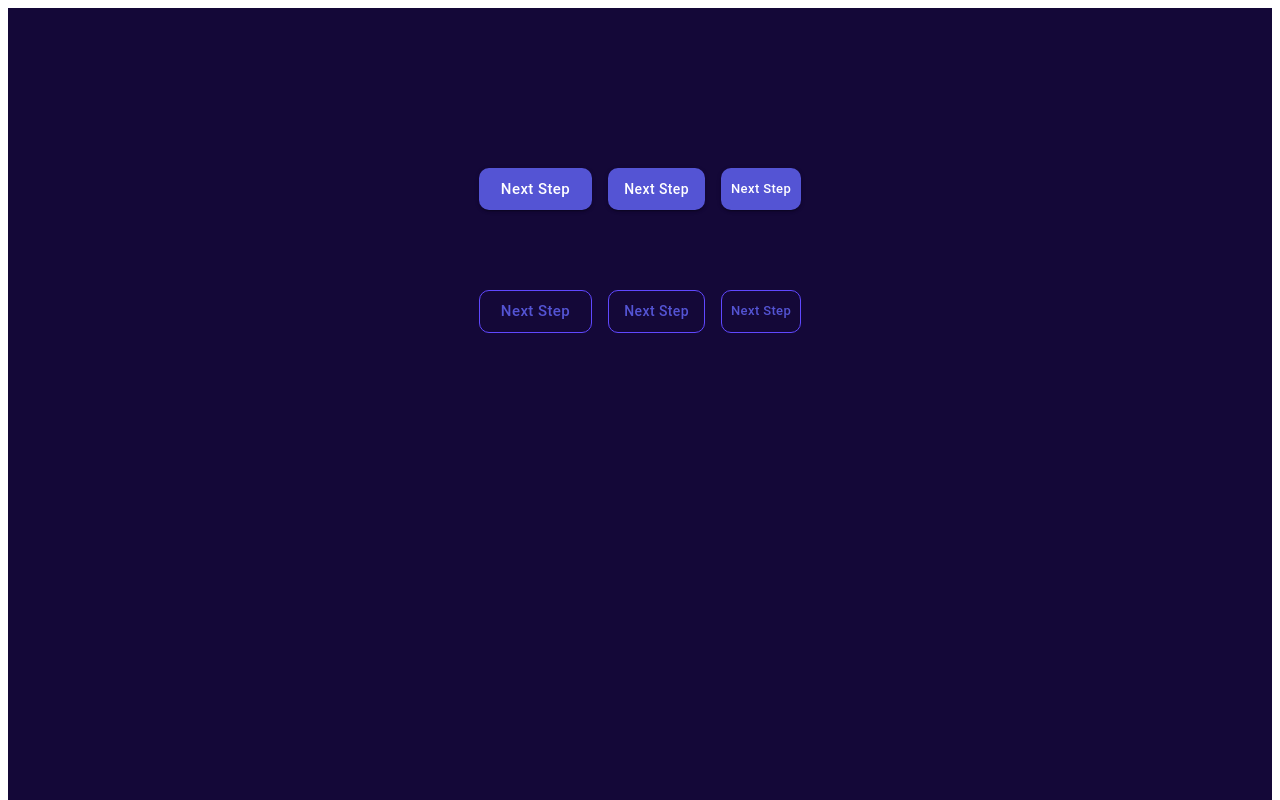
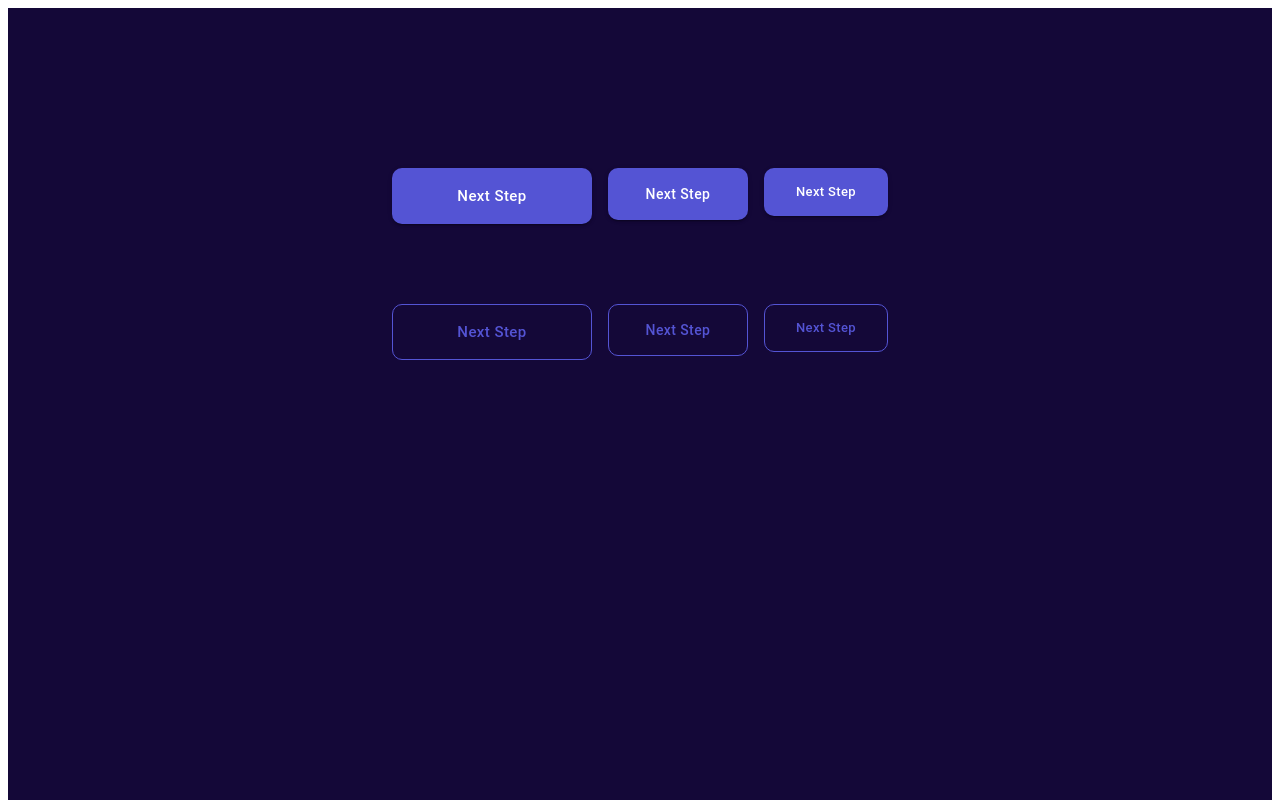
Before and after one commit to shubhamkhunt04/MUI-5-Boilerplate, a React (Create React App) app: page / in a window 1280 px wide. Shown: the top 800 px of the page. Built offline with nearby package versions, Linux system fonts and the light colour scheme.

Commit message:
button component variation added

```diff
--- a/src/Components/Button/index.jsx
+++ b/src/Components/Button/index.jsx
@@ -1,17 +1,52 @@
+// * React Imports
 import React from 'react';
+
+// * Mui Imports
 import MuiButton from '@mui/material/Button';
 import { styled } from '@mui/material/styles';
+
+// * Other Imports
 import { hexToRGBA } from '../../helpers';
 
 const Button = (props) => {
   const StyledButton = styled(MuiButton)(({ theme }) => ({
     textTransform: 'capitalize',
-    borderRadius: '10px',
-    borderColor: theme.palette.primary.dark,
-    '&.MuiButton-outlined': {
+    borderRadius: '0.625rem',
+    // * variant
+    '&.MuiButton-contained': {
+      color: theme.palette.white,
+    },
+    '&.MuiButton-outlinedPrimary': {
+      border: `0.0625rem solid ${theme.palette.primary.main}`,
       '&:hover': {
         backgroundColor: hexToRGBA(theme.palette.primary.dark, 0.15),
       },
+    },
+    '&.MuiButton-outlinedSecondary': {
+      border: `0.0625rem solid ${theme.palette.secondary.main}`,
+      '&:hover': {
+        backgroundColor: hexToRGBA(theme.palette.secondary.dark, 0.15),
+      },
+    },
+
+    // * size
+    '&.MuiButton-sizeSmall': {
+      width: '7.75rem',
+      height: '3rem',
+    },
+    '&.MuiButton-sizeMedium': {
+      width: '8.75rem',
+      height: '3.25rem',
+    },
+    '&.MuiButton-sizeLarge': {
+      width: '12.5rem',
+      height: '3.5rem',
+    },
+
+    // * enable-disable
+    '&.Mui-disabled': {
+      backgroundColor: hexToRGBA(theme.palette.primary.main, 0.6),
+      color: hexToRGBA(theme.palette.white, 0.6),
     },
   }));
 
--- a/src/helpers/hexToRGB.js
+++ b/src/helpers/hexToRGB.js
@@ -1,6 +1,5 @@
-/**
- ** Hex color to RGBA color
- */
+// * Hex color to RGBA color
+
 export const hexToRGBA = (hexCode, opacity) => {
   let hex = hexCode.replace('#', '');
   if (hex.length === 3) {
```
